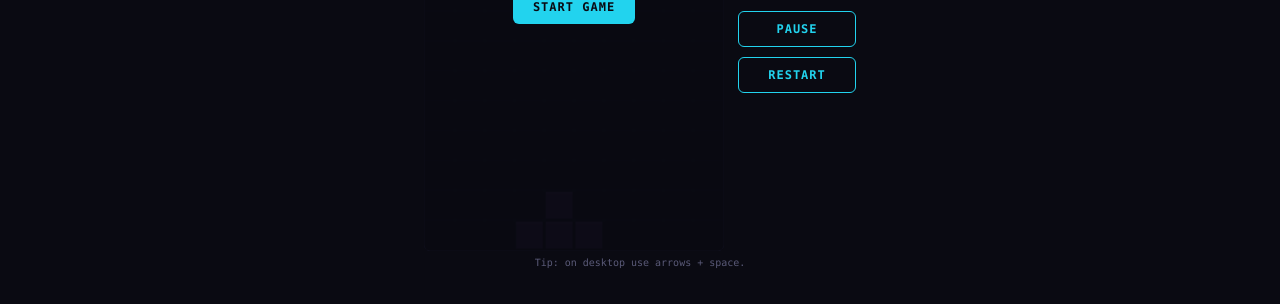
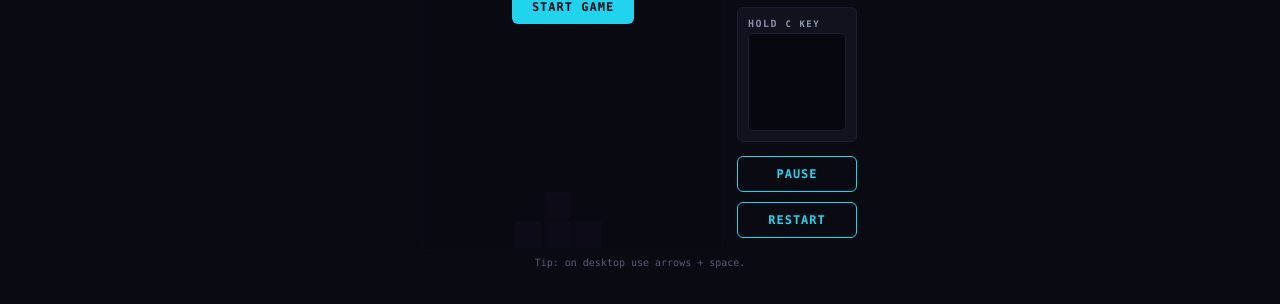
Before and after one commit to daemonscript/daemonscript.github.io, a plain HTML site: page games/tetris/index.html in a window 1280 px wide. Shown: the part 484-788 px from the top of the page. Drawn offline with Linux system fonts and the light colour scheme.

Commit message:
Add Tetris hold-piece mechanic and preview

```diff
--- a/games/tetris/index.html
+++ b/games/tetris/index.html
@@ -87,6 +87,7 @@ body{overflow-y:auto!important;min-height:100vh!important;align-content:start}
       <div class="panel"><h3>Lines</h3><div class="v" id="lines">0</div></div>
       <div class="panel"><h3>Level</h3><div class="v" id="level">1</div></div>
       <div class="panel"><h3>Next</h3><canvas id="next" width="96" height="96"></canvas></div>
+      <div class="panel"><h3>HOLD <small style="color:#8b9aaa;font-size:9px">C KEY</small></h3><canvas id="hold" width="96" height="96"></canvas></div>
       <button class="btn sec" id="pauseBtn" style="margin-top:4px;">Pause</button>
       <button class="btn sec" id="restartBtn2">Restart</button>
     </div>
@@ -99,7 +100,7 @@ body{overflow-y:auto!important;min-height:100vh!important;align-content:start}
     </div>
     <div class="row">
       <button data-act="soft">Soft Drop</button>
-      <button data-act="hard">Hard Drop</button>
+      <button data-act="hard">Hard Drop</button><button data-act="hold">Hold</button>
       <button data-act="pause">Pause</button>
     </div>
   </div>
@@ -114,6 +115,8 @@ body{overflow-y:auto!important;min-height:100vh!important;align-content:start}
   var ctx = cv.getContext('2d');
   var nextCv = document.getElementById('next');
   var nctx = nextCv.getContext('2d');
+  var holdCv = document.getElementById('hold');
+  var hctx = holdCv.getContext('2d');
   var CELL = cv.width / COLS;        // 20
   var NCELL = nextCv.width / 4;      // 24
 
@@ -165,7 +168,7 @@ body{overflow-y:auto!important;min-height:100vh!important;align-content:start}
     return bag;
   }
 
-  var grid, current, nextType, bag, score, lines, level, dropMs, acc, last;
+  var grid, current, nextType, heldType, canHold, bag, score, lines, level, dropMs, acc, last;
   var running, paused, started, gameOver;
 
   function reset(){
@@ -178,25 +181,30 @@ body{overflow-y:auto!important;min-height:100vh!important;align-content:start}
     bag = makeBag();
     nextType = bag.shift();
     if (bag.length < 2) bag = bag.concat(makeBag());
-    score = 0; lines = 0; level = 1; dropMs = 800; acc = 0; last = performance.now();
+    score = 0; lines = 0; level = 1; dropMs = 800; acc = 0; last = performance.now(); heldType = null; canHold = true;
     running = true; paused = false; gameOver = false;
     spawn();
     updateHud();
   }
 
+  function makePiece(type){
+    return {type:type,shape:SHAPES[type].map(function(p){return [p[0],p[1]];}),x:3,y:type==='I'?-1:0};
+  }
   function spawn(){
     var type = nextType;
     nextType = bag.shift();
     if (bag.length < 2) bag = bag.concat(makeBag());
-    current = {
-      type: type,
-      shape: SHAPES[type].map(function(p){ return [p[0], p[1]]; }),
-      x: type === 'O' ? 3 : 3,
-      y: type === 'I' ? -1 : 0
-    };
-    if (!canPlace(current.shape, current.x, current.y)){
-      endGame();
-    }
+    current = makePiece(type);
+    canHold = true;
+    if (!canPlace(current.shape, current.x, current.y)) endGame();
+  }
+  function holdCurrent(){
+    if(!current||gameOver||paused||!canHold)return;
+    var outgoing=current.type;
+    if(!heldType){heldType=outgoing;spawn();}
+    else{var incoming=heldType;heldType=outgoing;current=makePiece(incoming);if(!canPlace(current.shape,current.x,current.y))endGame();}
+    canHold=false;
+    draw();
   }
 
   function canPlace(shape, ox, oy){
@@ -346,7 +354,7 @@ body{overflow-y:auto!important;min-height:100vh!important;align-content:start}
         if (cy >= 0) drawCell(ctx, cx, cy, COLORS[current.type], CELL);
       }
     }
-    // next preview
+    // next and held piece previews
     nctx.fillStyle = '#07070F';
     nctx.fillRect(0,0,nextCv.width,nextCv.height);
     if (nextType){
@@ -366,6 +374,8 @@ body{overflow-y:auto!important;min-height:100vh!important;align-content:start}
         drawCell(nctx, sh[q][0]+offX, sh[q][1]+offY, COLORS[nextType], NCELL);
       }
     }
+    hctx.fillStyle='#07070F';hctx.fillRect(0,0,holdCv.width,holdCv.height);
+    if(heldType){var hs=SHAPES[heldType],hx0=4,hy0=4,hx1=-1,hy1=-1;hs.forEach(function(p){hx0=Math.min(hx0,p[0]);hy0=Math.min(hy0,p[1]);hx1=Math.max(hx1,p[0]);hy1=Math.max(hy1,p[1]);});var hw=hx1-hx0+1,hh=hy1-hy0+1,hox=(4-hw)/2-hx0,hoy=(4-hh)/2-hy0;hs.forEach(function(p){drawCell(hctx,p[0]+hox,p[1]+hoy,COLORS[heldType],NCELL);});}
   }
 
   function loop(now){
@@ -409,6 +419,7 @@ body{overflow-y:auto!important;min-height:100vh!important;align-content:start}
     else if (k === 'ArrowUp') { rotateCurrent(); e.preventDefault(); }
     else if (k === ' ') { hardDrop(); e.preventDefault(); }
     else if (k === 'p' || k === 'P') { togglePause(); }
+    else if (k === 'c' || k === 'C') { holdCurrent(); }
     else if (k === 'Enter') { if (!started || gameOver) startGame(); }
   }, {passive:false});
 
@@ -421,6 +432,7 @@ body{overflow-y:auto!important;min-height:100vh!important;align-content:start}
       else if (a === 'rotate') rotateCurrent();
       else if (a === 'soft') softDrop();
       else if (a === 'hard') hardDrop();
+      else if (a === 'hold') holdCurrent();
       else if (a === 'pause') togglePause();
     });
   });
```
